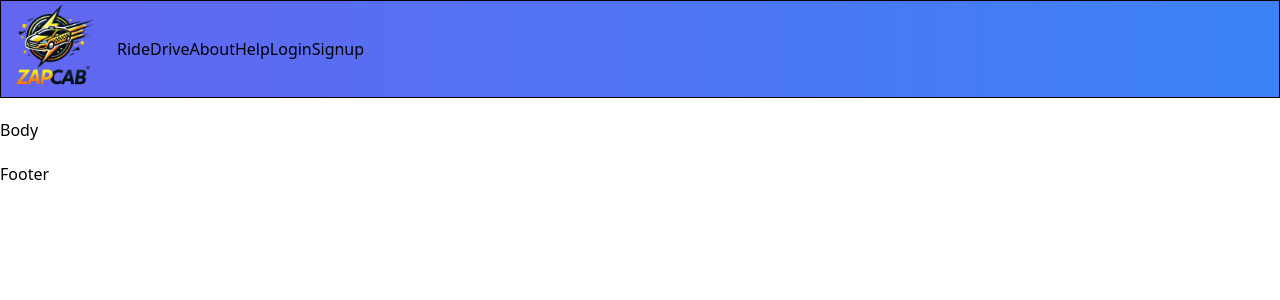
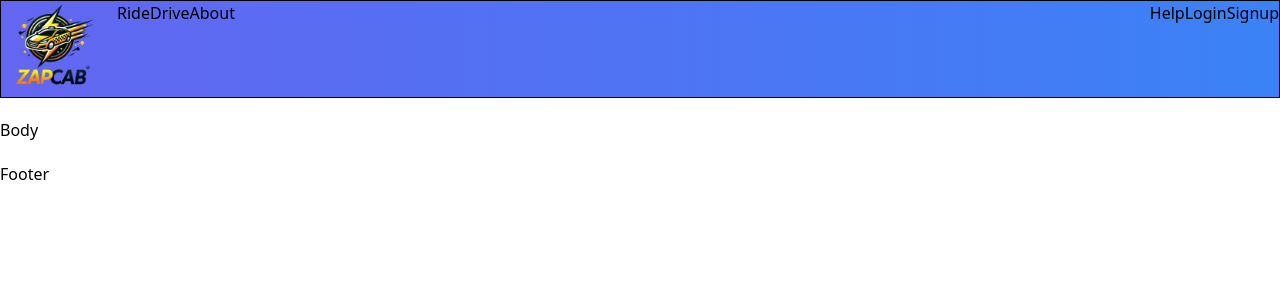
Before and after one commit to jayabha-jayas/ZapCab, a React (Vite) app: page / in a window 1280 px wide. Shown: the top 300 px of the page. Built offline with nearby package versions, Linux system fonts and the light colour scheme.

Commit message:
justify center nav bar

```diff
--- a/src/Header.jsx
+++ b/src/Header.jsx
@@ -11,9 +11,13 @@ const Header = () => {
   const leftItems = ['Ride', 'Drive', 'About'];
   const rightItems = ['Help', 'Login', 'Signup'];
   return (
-    <div className="flex items-center border border-black bg-gradient-to-r from-indigo-500 to-blue-500 ">
-      <Logo />
-      <NavItems leftItems={leftItems} rightItems={rightItems} />
+    <div className="flex justify-between  border border-black bg-gradient-to-r from-indigo-500 to-blue-500 ">
+      <div className="flex">
+        <Logo />
+        <NavItems items={leftItems} />
+      </div>
+
+      <NavItems items={rightItems} />
     </div>
   );
 };
--- a/src/components/NavGroup.jsx
+++ b/src/components/NavGroup.jsx
@@ -3,13 +3,12 @@ import React from 'react';
 
 const NavGroup = (props) => {
   const { items } = props;
-
   return (
     <div className="flex">
       {items?.map((item, index) => (
         <div
+          className="py-3 px-5 text-white hover:cursor-pointer hover:bg-zinc-900 rounded-full "
           key={index}
-          className="py-3 px-5 text-white hover:cursor-pointer hover:bg-zinc-900 rounded-full "
         >
           {item}
         </div>
--- a/src/components/NavItems.jsx
+++ b/src/components/NavItems.jsx
@@ -3,14 +3,11 @@ import React from 'react';
 import NavGroup from './NavGroup';
 
 const NavItems = (props) => {
-  const { rightItems, leftItems } = props;
+  const { items } = props;
   return (
-    <div className="flex justify-between items-center">
-      <div className="mr-60">
-        <NavGroup items={leftItems} />
-      </div>
+    <div className="flex items-center">
       <div>
-        <NavGroup items={rightItems} />
+        <NavGroup items={items} />
       </div>
     </div>
   );
```
